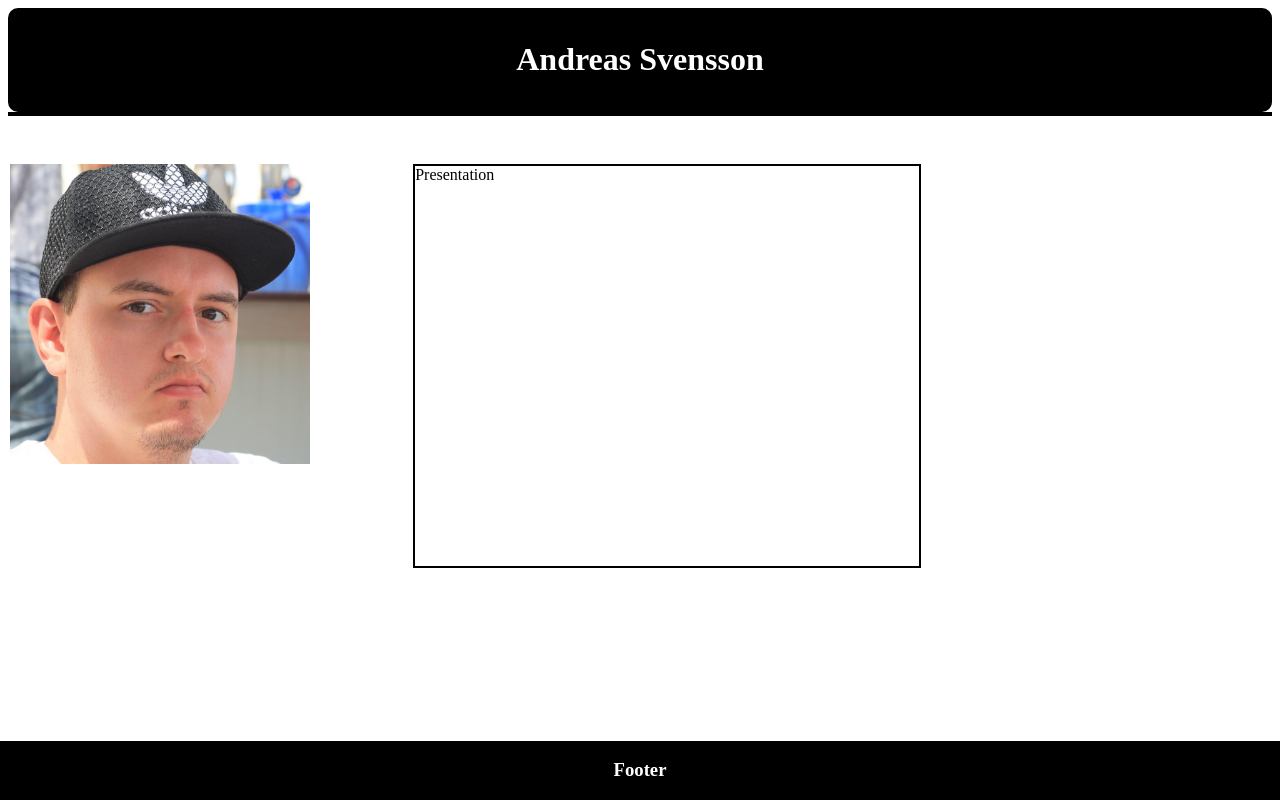
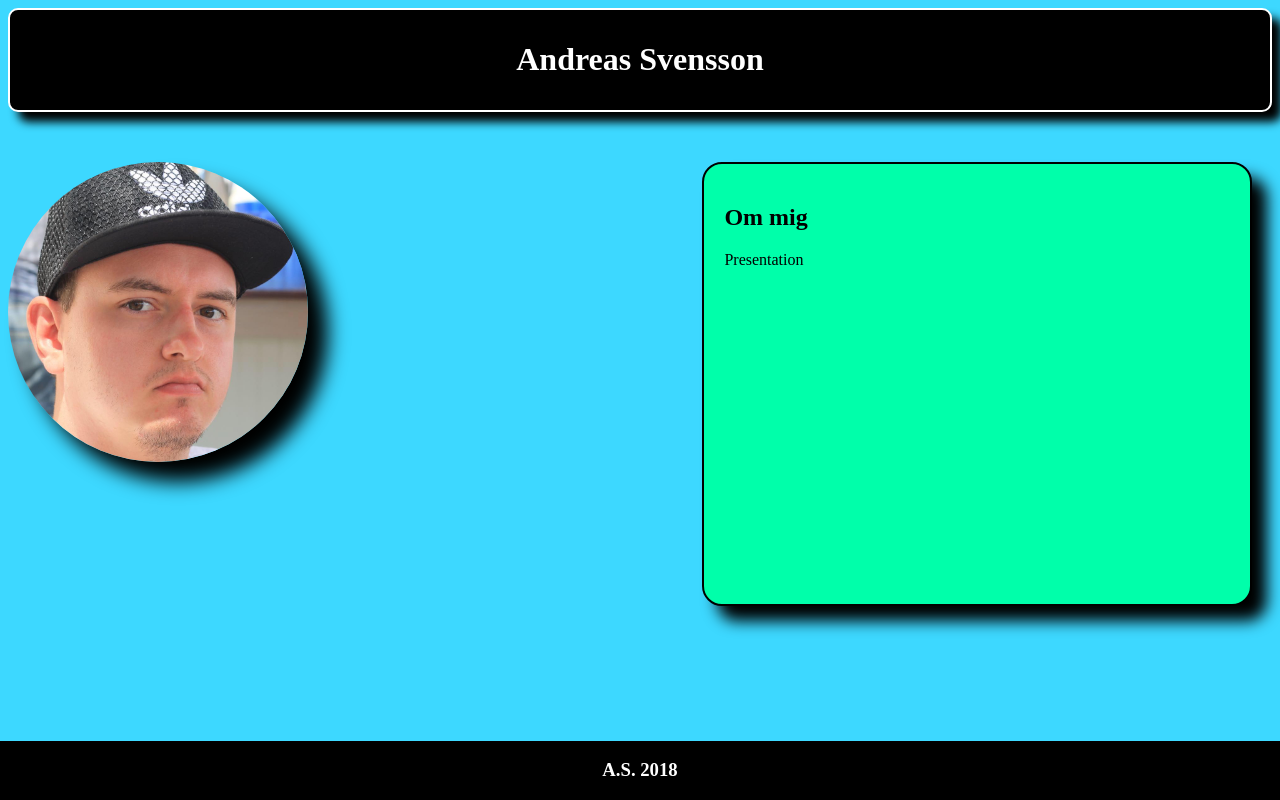
Before and after one commit to Kakumaine/Kakumaine.github.io, a plain HTML site: page index.html in a window 1280 px wide. Drawn offline with Linux system fonts and the light colour scheme.

Commit message:
adds css

```diff
--- a/index.html
+++ b/index.html
@@ -10,16 +10,15 @@
         <div class="title">
             <h1>Andreas Svensson</h1>
         </div>
-        <div id="container">
             <div class="main">
                 <img src="bild.jpg"/>
             </div>
             <div class="aside">
+                <h2>Om mig</h2>
                 Presentation
             </div>
             <div class="footer">
-                <h3>Footer</h3>
+                <h3>A.S. 2018</h3>
             </div>
-        </div>
     </body>
 </html>
--- a/style.css
+++ b/style.css
@@ -1,35 +1,46 @@
 body {
-    background-color: white;
+    background-color: rgb(61, 216, 255);
 }
 
 .title {
-    border: 2px solid black;
+    border: 2px solid rgb(255, 255, 255);
     border-radius: 10px;
     padding: 10px;
     background-color:black;
+    box-shadow: 10px 10px 10px;
 }
 
 #container {
-    border: 2px solid black;
+    border: 1px solid black;
+    border-radius: 20px;
+    padding:20px;
+    background-color: white;
 }
 
 .main {
     float:left;
     width:32%;
-    clear: both;
+
 }
 
 .aside {
     border: 2px solid black;
-    float: left;
+    float: right;
     width:40%;
     margin-top: 50px;
     height: 400px;
+    border-radius: 20px;
+    padding: 20px;
+    box-shadow: 15px 15px 15px;
+    margin-right:20px;
+    background-color: rgb(0, 255, 170);
 }
 
 img {
     width: 300px;
     margin-top:50px;
+    border-radius: 200px;
+    box-shadow: 20px 20px 20px;
 }
 
 h3 {
@@ -49,3 +60,17 @@ h1 {
     color:white;
     text-align: center;
 }
+
+@media (max-width: 1000px) {
+
+}
+
+@media (max-width: 660px) {
+    img {
+        width: 200px;
+    }
+}
+
+@media (max-width: 500px) {
+
+}
```
Also changed, not shown: printDiv.html (added, +21 -0 lines).
